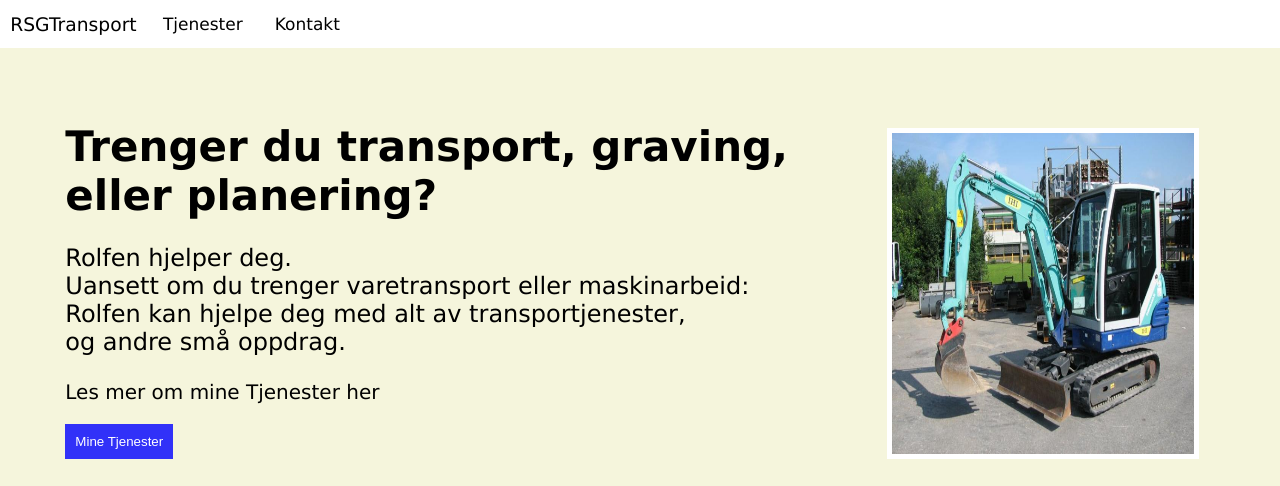
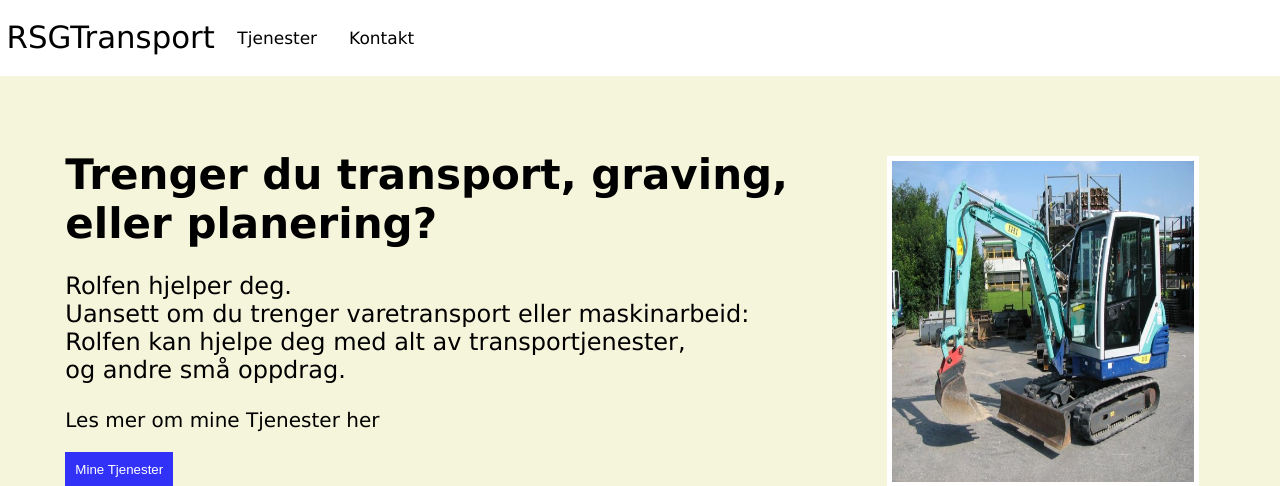
Before and after one commit to JoeBamaVEVO/RSGTransport, a PHP site: page / in a window 1280 px wide. Shown: the top 486 px of the page. Run offline with PHP 8.4, Linux system fonts and the light colour scheme.

Commit message:
fixed the navbar. final commit 2nite

```diff
--- a/style.css
+++ b/style.css
@@ -275,13 +275,19 @@ content{
 }
 
 .topnav a {
+  vertical-align: middle;
+  line-height: 3rem;
   float: left;
-  display: block;
   color: #000000;
   text-align: center;
   padding: 14px 16px;
   text-decoration: none;
   font-size: 17px;
+}
+
+.topnav a:nth-child(1) {
+  font-size: 28px;
+  color: rgb(0, 0, 0);
 }
 
 .topnav a:hover {
```
